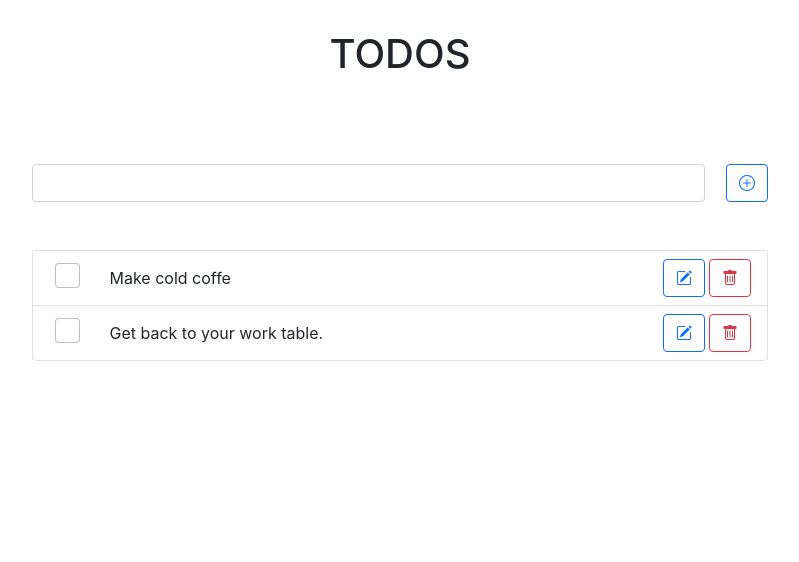
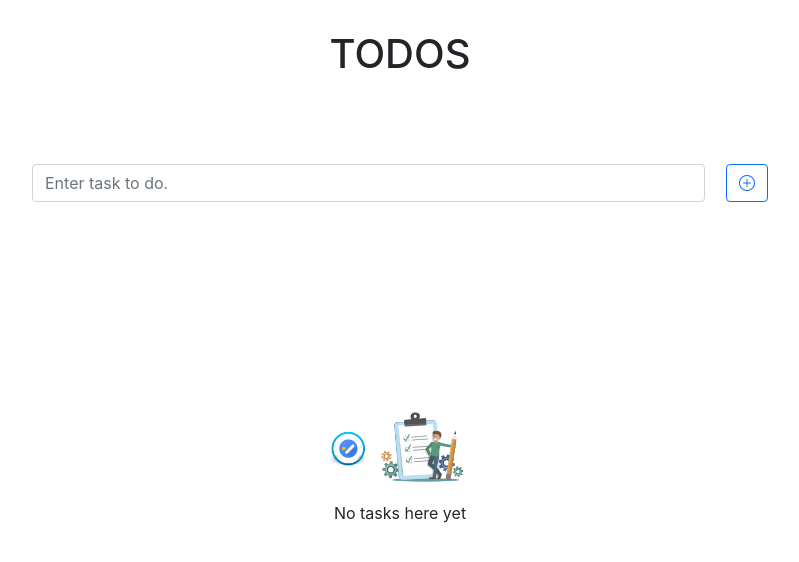
Before and after one commit to brothersumit/todos, a React (Create React App) app: page / in a window 1280 px wide. Shown: the top 562 px of the page, without its empty margins (240-1039 px from the left). Built offline with nearby package versions, Linux system fonts and the light colour scheme.

Commit message:
task add completed

```diff
--- a/package.json
+++ b/package.json
@@ -12,6 +12,7 @@
     "react-scripts": "5.0.1",
     "redux": "^4.2.0",
     "redux-thunk": "^2.4.1",
+    "uniqid": "^5.4.0",
     "web-vitals": "^2.1.4"
   },
   "scripts": {
--- a/src/App.css
+++ b/src/App.css
@@ -1,3 +1,6 @@
+body {
+	overflow-x: hidden; /* Hide scrollbars */
+}
 .header {
 	padding: 30px;
 }
@@ -5,3 +8,7 @@
 	height: 25px;
 	width: 25px;
 }
+.no-tasks {
+    padding: 20%;
+    border: none;
+}
--- a/src/components/TaskAdd.jsx
+++ b/src/components/TaskAdd.jsx
@@ -1,15 +1,36 @@
+import { useState } from 'react';
+import {useDispatch} from 'react-redux';
+import { addTask } from '../store/actions/taskActions';
+import uniqid from 'uniqid';
+
 const TaskAdd = () => {
+	const [text, setText] = useState('');
+	const dispatch = useDispatch();
+
+	const handleText = (e) => {
+		setText(e.target.value)
+	}
+
+	const handleSubmit = (event) => {
+		event.preventDefault();
+		if(text !== ''){
+			const formdata = {id: uniqid(), name: text, isDone: false}
+			dispatch(addTask(formdata));
+			setText('');
+		}
+	}
+
 	return (
 		<div className="container mt-5">
 			<div className="row">
 				<div className="col-md-8 mx-auto">
-					<form>
+					<form onSubmit={handleSubmit}>
 						<div className="row">
 							<div className="col-md-11">
-								<input type="text" className="form-control" />
+								<input type="text" className="form-control" value={text} onChange={handleText} placeholder="Enter task to do."/>
 							</div>
 							<div className="col-md-1">
-								<button type="submit" className="btn btn-outline-primary float-end"><i class="bi bi-plus-circle"></i></button>
+								<button type="submit" className="btn btn-outline-primary float-end"><i className="bi bi-plus-circle"></i></button>
 							</div>
 
 						</div>
--- a/src/components/TaskList.jsx
+++ b/src/components/TaskList.jsx
@@ -1,19 +1,15 @@
 import { useSelector } from "react-redux";
+import notasks from '../images/notasks.png';
 
 const TaskList = () => {
 	const {tasks} = useSelector(state => state.tasks)
 
+	const items = tasks.map(task => {
 		return (
-		<div className="container mt-5">
-			<div className="row">
-				<div className="col-md-8 mx-auto">
-					<ul class="list-group">
-						{tasks.map(task => {
-							return (
-								<li class="list-group-item" key={task.id}>
+			<li className="list-group-item" key={task.id}>
 				<div className="row task-item">
 					<div className="col-md-1 text-center">
-											<input class="form-check-input list-checkbox" type="checkbox" />
+						<input className="form-check-input list-checkbox" type="checkbox" />
 					</div>
 					<div className="col-md-9">
 						<input type="text" className="form-control-plaintext" readOnly value={task.name} />
@@ -25,7 +21,14 @@ const TaskList = () => {
 				</div>
 			</li>
 		)
-						})}
+	}).reverse();
+
+	return (
+		<div className="container mt-5">
+			<div className="row">
+				<div className="col-md-8 mx-auto">
+					<ul className="list-group">
+						{(items.length === 0) ? (<li className="list-group-item text-center no-tasks"><img src={notasks} alt="No tasks yet" height={100}/> <p className="mt-1">No tasks here yet</p></li>) : items}
 					</ul>
 
 				</div>
--- /dev/null
+++ b/src/store/actions/taskActions.js
@@ -0,0 +1,11 @@
+import { TASK_ADD } from "../types";
+
+export const addTask = (formdata) => {
+	return function(dispatch){
+		//console.log(formdata);
+		dispatch({
+			type: TASK_ADD,
+			payload: formdata
+		})
+	}
+}
--- a/src/store/reducers/taskReducers.js
+++ b/src/store/reducers/taskReducers.js
@@ -1,20 +1,12 @@
 import { TASK_ADD } from "../types";
 const initialState = {
-    tasks: [
-        {id: 1, name: 'Make cold coffe'},
-		{id: 2, name: 'Get back to your work table.'}
-    ]
+    tasks: []
 }
 
 const taskReducers = (state = initialState, action) => {
     switch (action.type) {
         case TASK_ADD:
-            return {
-                ...state,
-                tasks: action.payload
-            }
-            break;
-
+            return { tasks: [...state.tasks, action.payload] }
         default:
             return state;
     }
```
Also changed, not shown: src/images/notasks.png (added), 1 other file (tests, documents, lock files or other folders). Lines whose indentation alone changed are shown as unchanged.
